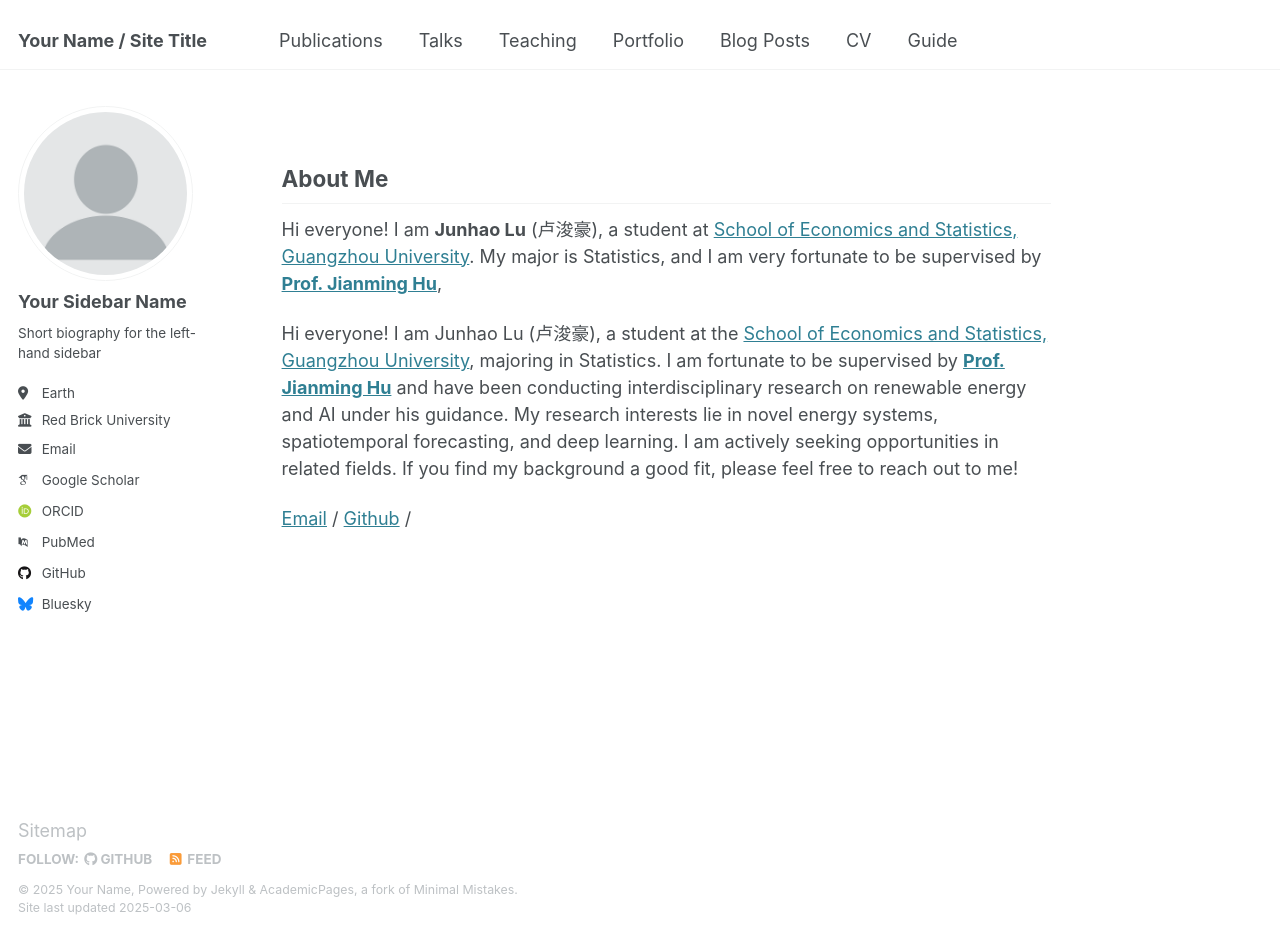
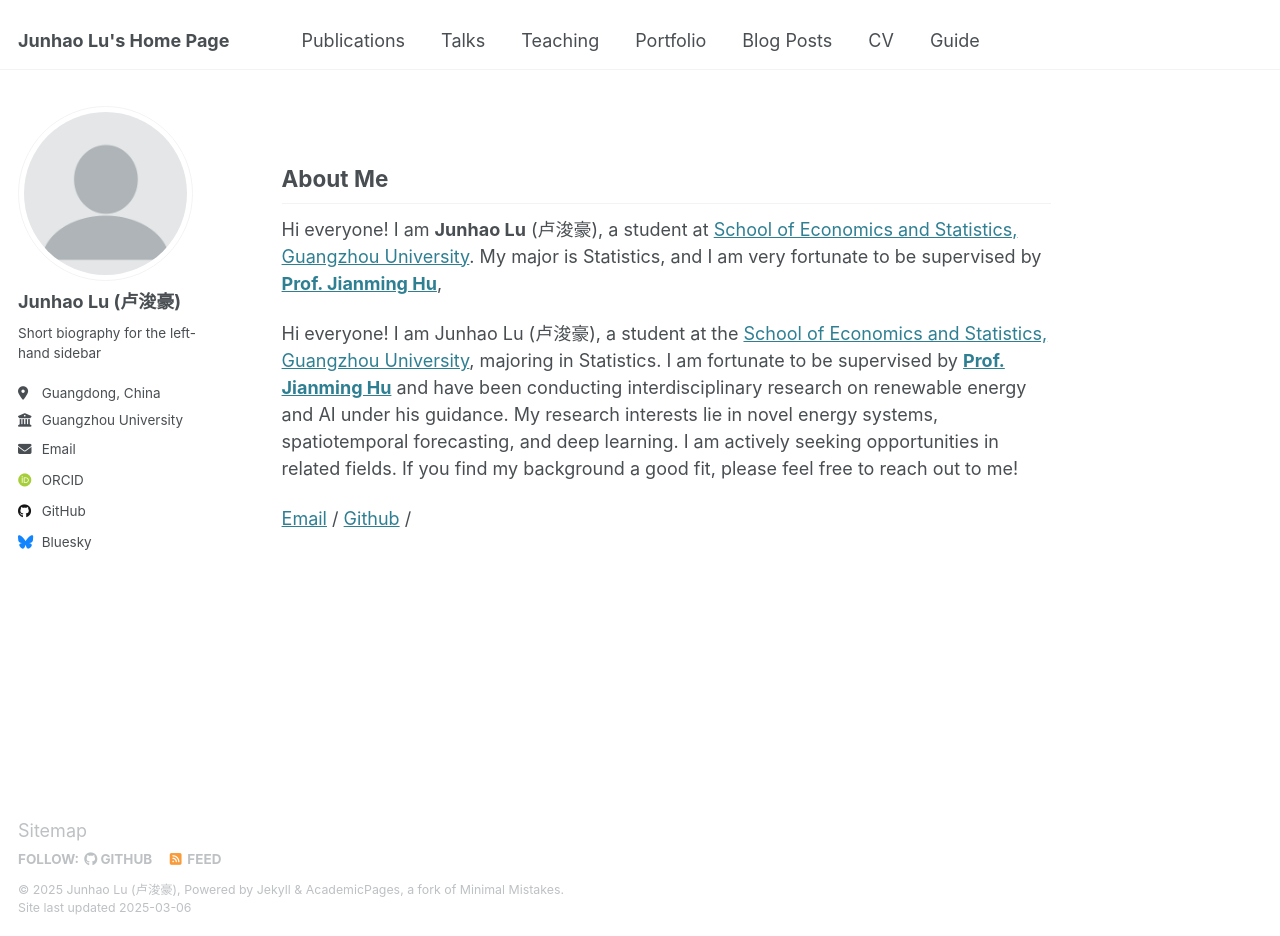
Before and after one commit to lujunhao123/lujunhao123.github.io, a Jekyll site: the page built from _pages/about.md, in a window 1280 px wide and 936 px high. Built offline with Jekyll 4.4.1, drawn with Linux system fonts in a browser that asks for light colours; some web fonts are replaced.

Commit message:
Update _config.yml

```diff
--- a/_config.yml
+++ b/_config.yml
@@ -9,9 +9,9 @@
 # Basic Site Settings
 locale                   : "en-US"
 site_theme               : "default"
-title                    : "Your Name / Site Title"
+title                    : "Junhao Lu's Home Page"
 title_separator          : "-"
-name                     : &name "Your Name"
+name                     : &name "Junhao Lu (卢浚豪)"
 description              : &description "personal description"
 url                      : https://academicpages.github.io # the base hostname & protocol for your site e.g. "https://[your GitHub username].github.io"
 baseurl                  : "" # the subpath of your site, e.g. "/blog"
@@ -23,21 +23,21 @@ repository               : "academicpages/academicpages.github.io"
 author:
   # Biographic information
   avatar           : "profile.png"
-  name             : "Your Sidebar Name"
+  name             : "Junhao Lu (卢浚豪)"
   pronouns         : # example: "she/her"
   bio              : "Short biography for the left-hand sidebar"
-  location         : "Earth"
-  employer         : "Red Brick University"
+  location         : "Guangdong, China"
+  employer         : "Guangzhou University"
   uri              : # URL
-  email            : "none@example.org"
+  email            : "jhlu25@outlook.com"
 
   # Academic websites
   arxiv            : # URL - Update with the correct link to your profile
-  googlescholar    : "https://scholar.google.com/citations?user=PS_CX0AAAAAJ"
+  #googlescholar    : "https://scholar.google.com/citations?user=PS_CX0AAAAAJ"
   impactstory      : # URL
-  orcid            : "http://orcid.org/yourorcidurl"
+  orcid            : "https://orcid.org/0009-0001-5807-4446"
   semantic         : # URL
-  pubmed           : "https://www.ncbi.nlm.nih.gov/pubmed/?term=john+snow"
+  #pubmed           : "https://www.ncbi.nlm.nih.gov/pubmed/?term=john+snow"
   researchgate     : # URL
   scopus           : # URL
 
```
